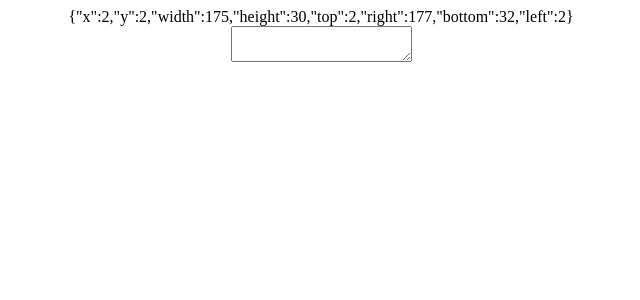
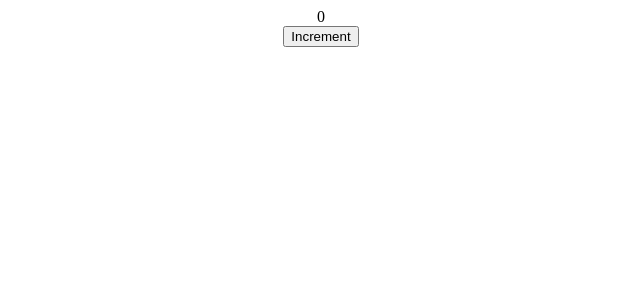
Before and after one commit to JunaidSikander/Custom-Hooks, a React (Create React App) app: page / in a window 1280 px wide. Shown: the top 300 px of the page, without its empty margins (319-959 px from the left). Built offline with nearby package versions, Linux system fonts and the light colour scheme.

Commit message:
:sparkles: [ADD] EffectOnceComponent Hook

```diff
--- a/src/App.js
+++ b/src/App.js
@@ -2,7 +2,7 @@ import {
     ArrayComponent,
     AsyncComponent,
     DebounceComponent,
-    DeepCompareEffectComponent,
+    DeepCompareEffectComponent, EffectOnceComponent,
     EventListenerComponent,
     FetchComponent, GeoLocationComponent,
     LocalStorageHook, MediaQueryComponent,
@@ -40,7 +40,8 @@ function App() {
             {/*<MediaQueryComponent/>*/}
             {/*<GeoLocationComponent/>*/}
             {/*<StateWithValidationComponent/>*/}
-            <SizeComponent/>
+            {/*<SizeComponent/>*/}
+            <EffectOnceComponent/>
         </div>
     );
 }
--- /dev/null
+++ b/src/components/EffectOnceComponent.js
@@ -0,0 +1,17 @@
+import React, {useState} from 'react'
+import {useEffectOnce} from "hooks";
+
+const EffectOnceComponent = () => {
+    const [counter, setCounter] = useState(0);
+
+    useEffectOnce(() => alert('Called Once'));
+
+    return (
+        <>
+            <div>{counter}</div>
+            <button onClick={() => setCounter(c => c + 1)}>Increment</button>
+        </>
+    )
+}
+
+export default EffectOnceComponent
--- a/src/components/index.js
+++ b/src/components/index.js
@@ -12,6 +12,7 @@ import PreviousComponent from "components/PreviousComponent";
 import OnScreenComponent from "components/OnScreenComponent";
 import WindowSizeComponent from "components/WindowSizeComponent";
 import MediaQueryComponent from "components/MediaQueryComponent";
+import EffectOnceComponent from "components/EffectOnceComponent";
 import GeoLocationComponent from "components/GeoLocationComponent";
 import UpdateEffectComponent from "components/UpdateEffectComponent";
 import EventListenerComponent from "components/EventListenerComponent";
@@ -34,6 +35,7 @@ export {
     OnScreenComponent,
     WindowSizeComponent,
     MediaQueryComponent,
+    EffectOnceComponent,
     GeoLocationComponent,
     UpdateEffectComponent,
     EventListenerComponent,
--- a/src/hooks/index.js
+++ b/src/hooks/index.js
@@ -10,6 +10,7 @@ import usePrevious from "hooks/usePrevious";
 import useOnScreen from "hooks/useOnScreen";
 import useMediaQuery from "hooks/useMediaQuery";
 import useWindowSize from "hooks/useWindowSize";
+import useEffectOnce from "hooks/useEffectOnce";
 import useGeoLocation from "hooks/useGeoLocation";
 import useLocalStorage from "hooks/useLocalStorage";
 import useUpdateLogger from "hooks/useUpdateLogger";
@@ -32,6 +33,7 @@ export {
     useOnScreen,
     useMediaQuery,
     useWindowSize,
+    useEffectOnce,
     useGeoLocation,
     useLocalStorage,
     useUpdateLogger,
--- /dev/null
+++ b/src/hooks/useEffectOnce.js
@@ -0,0 +1,7 @@
+import {useEffect} from "react";
+
+const useEffectOnce = (cb) => {
+    useEffect(cb, []);
+}
+
+export default useEffectOnce;
```
